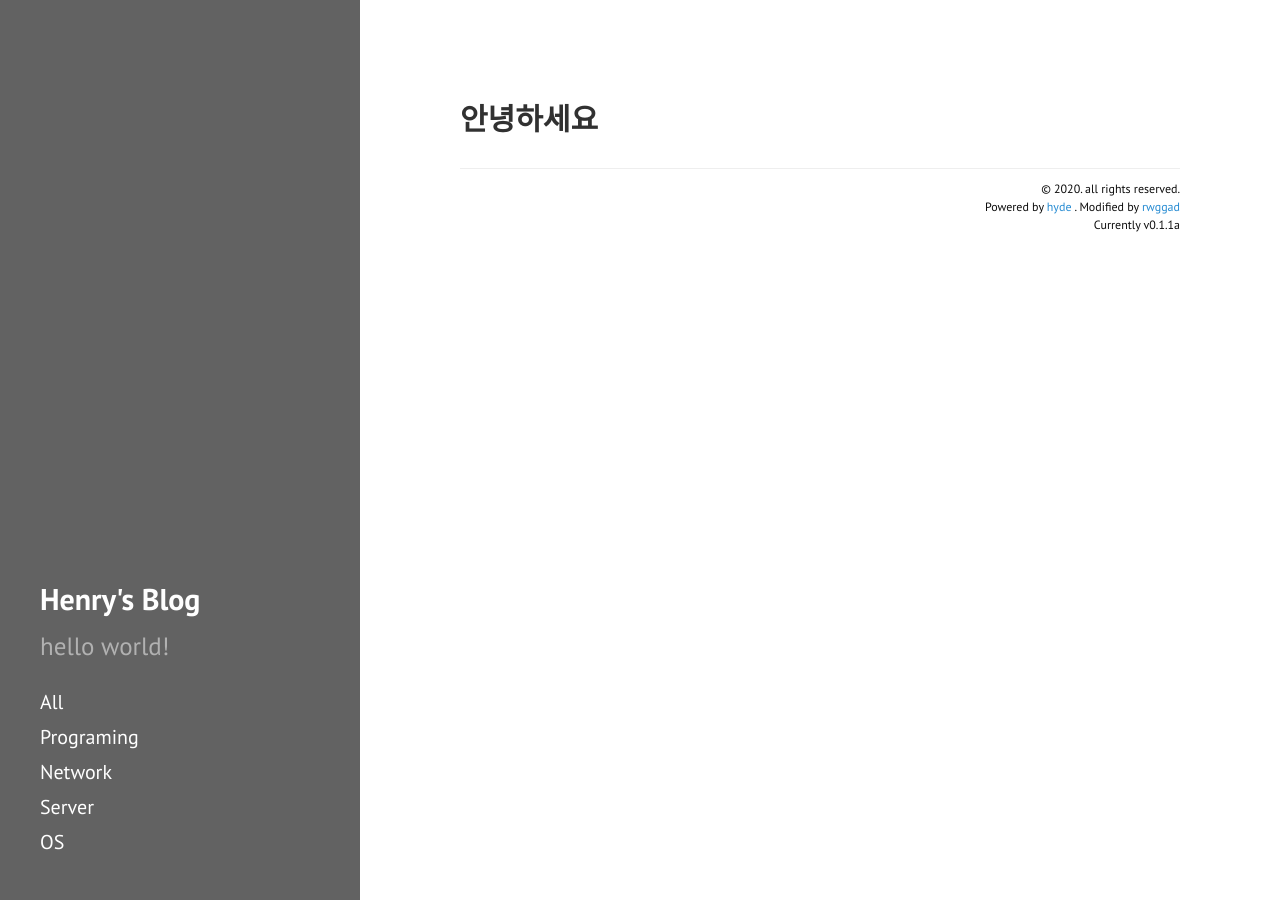
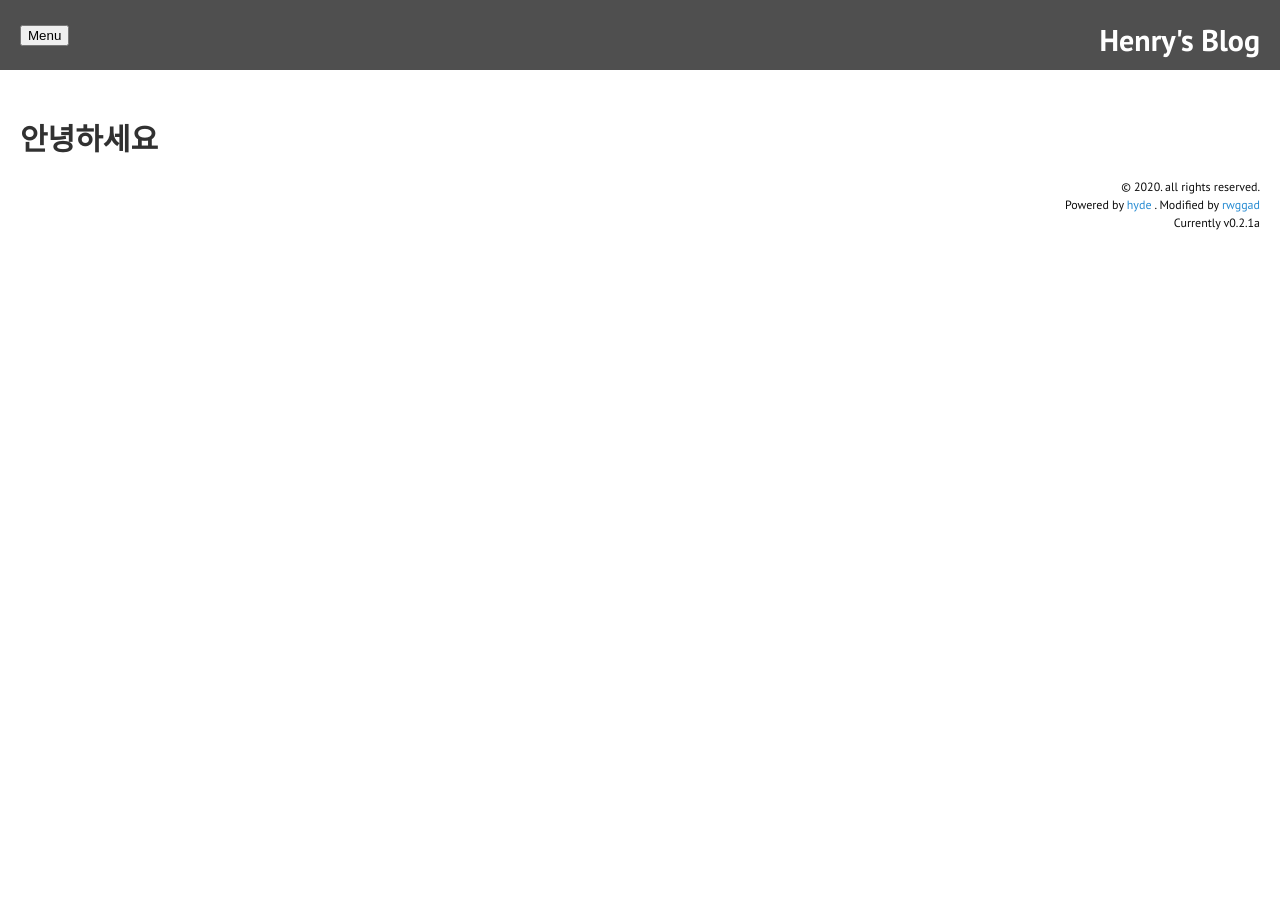
Before and after one commit to rwggad/henry_developer_page, a Jekyll site: the page built from index.html, in a window 1280 px wide. Built offline with Jekyll 4.4.1, drawn with Linux system fonts in a browser that asks for light colours; nearby versions of some CDN libraries; the list of posts is cut into pages by our own code.

Commit message:
Add sidebar toggle button
* 사이드바 토글 버튼을 구현합니다.
** 이에 따른 CSS 수정 작업을 수행
** Hyde 관련 코드 삭제 예정

```diff
--- a/_config.yml
+++ b/_config.yml
@@ -23,7 +23,7 @@
 paginate:         5
 
 # Custom vars
-version:          0.1.1a
+version:          0.2.1a
 
 github:
   my_repo:           https://github.com/rwggad/developer_page
--- a/_includes/head.html
+++ b/_includes/head.html
@@ -16,8 +16,6 @@
     <link rel="stylesheet" href="{{ site.baseurl }}/public/css/syntax.css">
     <link rel="stylesheet" href="{{ site.baseurl }}/public/css/hyde.css">
     <link rel="stylesheet" href="http://fonts.googleapis.com/css?family=PT+Sans:400,400italic,700|Abril+Fatface">
-    <!-- js -->
-    <script src="https://maxcdn.bootstrapcdn.com/bootstrap/3.3.2/js/bootstrap.min.js"></script>
     <!-- Icons -->
     <link rel="apple-touch-icon-precomposed" sizes="144x144" href="{{ site.baseurl }}/public/apple-touch-icon-144-precomposed.png">
     <link rel="shortcut icon" href="{{ site.baseurl }}/public/favicon.ico">
--- a/_includes/sidebar.html
+++ b/_includes/sidebar.html
@@ -1,15 +1,19 @@
-<div class="sidebar">
-    <div class="container sidebar-sticky">
-        <div class="sidebar-about">
-            <h2><a href="{{ site.baseurl }}/">{{ site.title }}</a></h2>
+<nav class="nav-bar">
+    <button id="sidebarCollapse"> Menu </button>
+    <h2><a href="{{ site.baseurl }}/">{{ site.title }}</a></h2>
+</nav>
+
+<nav id="sidebar-toggle">
+    <div class='sidebar'>
+        <div>
             <p class="lead">{{ site.description.sidebar }}</p>
         </div>
+        {% for key in site.category %}
         <div>
-            <nav class="sidebar-nav">
-                {% for key in site.category %}
-                <a class="sidebar-nav-item" href="{{ site.baseurl }}/category/{{ key | downcase }}">{{ key }}</a>
-                {% endfor %}
-            </nav>
+            <a class="sidebar-nav-item" href="{{ site.baseurl }}/category/{{ key | downcase }}">{{ key }}</a>
         </div>
+        {% endfor %}
     </div>
-</div>
+</nav>
+
+<div class="overlay"></div>
--- a/_layouts/default.html
+++ b/_layouts/default.html
@@ -5,11 +5,11 @@
 {% include sidebar.html %}
 <div class="content container">
     {{ content }}
-    <hr/>
     <footer>
-        <p class="footer-text">&copy; {{ site.time | date: '%Y' }}. all rights reserved.</p>
-        <p class="footer-text">{{ site.description.footer }}</p>
-        <p class="footer-text">Currently v{{ site.version }}</p>
+        <p class="footer-text">
+            &copy; {{ site.time | date: '%Y' }}. all rights reserved. <br/>
+            {{ site.description.footer }} <br/>
+            Currently v{{ site.version }}</p>
     </footer>
 </div>
 </body>
--- a/public/css/hyde.css
+++ b/public/css/hyde.css
@@ -45,44 +45,103 @@
   }
 }
 
+/* ------ content ------ */
+.content {
+  padding-top:    4rem;
+  padding-bottom: 4rem;
+}
+
+.container {
+  max-width: 70rem;
+  padding-top: 5rem;
+  padding-left: 1rem;
+  padding-right: 1rem;
+  padding-bottom: 1rem;
+}
+
+.footer-text {
+  display: block;
+  margin-top: 1rem;
+  margin-left: 1rem;
+  text-align: right;
+  color: #0D0D0D;
+  font-size:60%
+}
+
+/* ------ navbar ------ */
+.nav-bar {
+  position: fixed;
+  top: 0;
+  left: 0;
+  right: 0;
+
+  height: 70px;
+  padding: 1rem;
+  color: white;
+  background: #4F4F4F;
+  font-weight: bold;
+  display: flex;
+  justify-content: space-between;
+  align-items: center;
+}
+
+.nav-bar a {
+  color: #fff;
+}
+
+
+/* ------ sidebar ------ */
+.sidebar{
+  text-align: center;
+  padding: 2rem 1rem;
+  color: rgba(255,255,255,.5);
+}
+
+.sidebar a { /* sidebar link color */
+  color: #fff;
+}
+
+.sidebar-about h1 {  /* sidebar about */
+  color: #fff;
+  margin-top: 0;
+  font-family: "Abril Fatface", serif;
+  font-size: 3.25rem;
+}
+
+#sidebar-toggle {  /* sidebar toggle btn */
+    width: 300px;
+    position: fixed;
+    top: 0;
+    left: -300px;
+    height: 100%;
+    z-index: 999;
+    background: #333;
+    color: #fff;
+    transition: all 0.3s;
+    opacity: 0.95;
+}
+#sidebar-toggle.active {
+    left: 0;
+}
+
+.overlay {  /* if toggle */
+    position: fixed;
+    width: 100%;
+    height: 100%;
+    background: rgba(0, 0, 0, 0.7);
+    display: none;
+}
+
+
 
 /*
  * Sidebar
  *
  * Flexible banner for housing site name, intro, and "footer" content. Starts
  * out above content in mobile and later moves to the side with wider viewports.
+  order-bottom-color :
  */
 
-.sidebar {
-  text-align: center;
-  padding: 2rem 1rem;
-  color: rgba(255,255,255,.5);
-  background-color: #202020;
-  opacity: 0.7
-}
-@media (min-width: 48em) {
-  .sidebar {
-    position: fixed;
-    top: 0;
-    left: 0;
-    bottom: 0;
-    width: 18rem;
-    text-align: left;
-  }
-}
-
-/* Sidebar links */
-.sidebar a {
-  color: #fff;
-}
-
-/* About section */
-.sidebar-about h1 {
-  color: #fff;
-  margin-top: 0;
-  font-family: "Abril Fatface", serif;
-  font-size: 3.25rem;
-}
 
 /* Sidebar nav */
 .sidebar-nav {
@@ -121,27 +180,6 @@
  * Align the contents of the site above the proper threshold with some margin-fu
  * with a 25%-wide `.sidebar`.
  */
-
-.content {
-  padding-top:    4rem;
-  padding-bottom: 4rem;
-}
-
-@media (min-width: 48em) {
-  .content {
-    max-width: 70rem;
-    margin-left: 20rem;
-    margin-right: 2rem;
-  }
-}
-
-@media (min-width: 64em) {
-  .content {
-    margin-left: 22rem;
-    margin-right: 4rem;
-  }
-}
-
 
 /*
  * Reverse layout
--- a/public/css/poole.css
+++ b/public/css/poole.css
@@ -394,16 +394,6 @@
   color: inherit;
 }
 
-/* Footer text */
-.footer-text {
-  display: block;
-  margin-top: -1rem;
-  margin-left: 1rem;
-  text-align: right;
-  color: #0D0D0D;
-  font-size:60%
-}
-
 /* frame */
 .frame {
   width: auto;
```
Also changed, not shown: other parts of _includes/head.html (+16 -0 lines).
